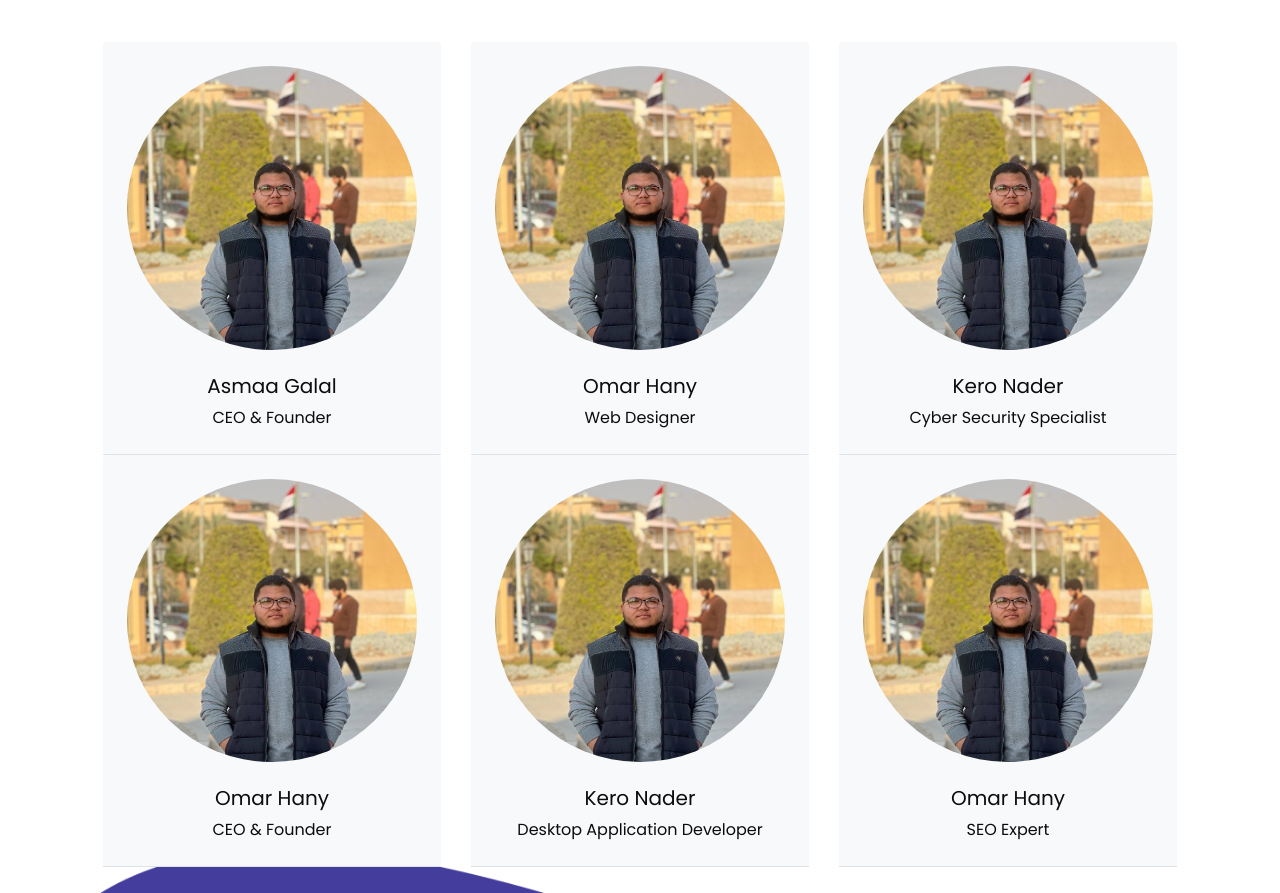
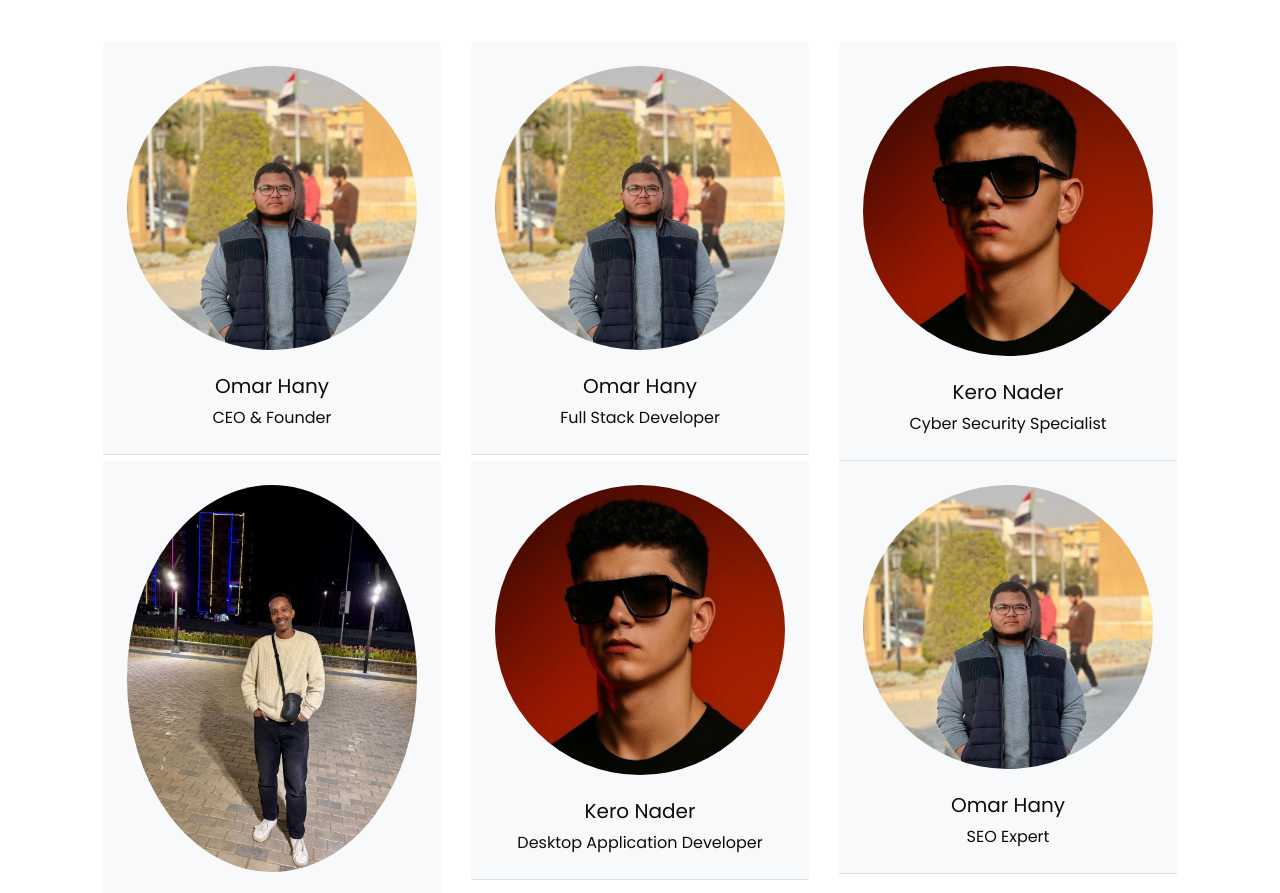
Before and after one commit to OmarHany-sudo/OrcaTech, a plain HTML site: page team.html in a window 1280 px wide. Shown: the part 236-1129 px from the top of the page. Drawn offline with nearby package versions, Linux system fonts and the light colour scheme.

Commit message:
Update team.html
Signed-off-by: Omar hany shalaby <S23511739EG@Std.aou.edu.eg>

```diff
--- a/team.html
+++ b/team.html
@@ -86,8 +86,8 @@
           <div class="col-lg-4 col-md-6 wow fadeInUp" data-wow-delay="0.1s">
               <div class="team-item bg-light rounded">
                   <div class="text-center border-bottom p-4">
-                      <img class="img-fluid rounded-circle mb-4" src="images/omar.jpg" alt="Asmaa Galal">
-                      <h5>Asmaa Galal</h5>
+                      <img class="img-fluid rounded-circle mb-4" src="images/omar.jpg" alt="Omar Hany">
+                      <h5>Omar Hany</h5>
                       <span>CEO & Founder</span>
                   </div>
               </div>
@@ -98,7 +98,7 @@
                   <div class="text-center border-bottom p-4">
                       <img class="img-fluid rounded-circle mb-4" src="images/omar.jpg" alt="Omar Hany">
                       <h5>Omar Hany</h5>
-                      <span>Web Designer</span>
+                      <span>Full Stack Developer</span>
                   </div>
               </div>
           </div>
@@ -106,7 +106,7 @@
           <div class="col-lg-4 col-md-6 wow fadeInUp" data-wow-delay="0.5s">
               <div class="team-item bg-light rounded">
                   <div class="text-center border-bottom p-4">
-                      <img class="img-fluid rounded-circle mb-4" src="images/omar.jpg" alt="Kero Nader">
+                      <img class="img-fluid rounded-circle mb-4" src="images/kero.jpg" alt="Kero Nader">
                       <h5>Kero Nader</h5>
                       <span>Cyber Security Specialist</span>
                   </div>
@@ -116,9 +116,9 @@
           <div class="col-lg-4 col-md-6 wow fadeInUp" data-wow-delay="0.1s">
               <div class="team-item bg-light rounded">
                   <div class="text-center border-bottom p-4">
-                      <img class="img-fluid rounded-circle mb-4" src="images/omar.jpg" alt="Omar Hany">
-                      <h5>Omar Hany</h5>
-                      <span>CEO & Founder</span>
+                      <img class="img-fluid rounded-circle mb-4" src="images/bakr.jpg" alt="bakr othman">
+                      <h5>Bakr Othman</h5>
+                      <span>marketing specialist</span>
                   </div>
               </div>
           </div>
@@ -126,7 +126,7 @@
           <div class="col-lg-4 col-md-6 wow fadeInUp" data-wow-delay="0.3s">
               <div class="team-item bg-light rounded">
                   <div class="text-center border-bottom p-4">
-                      <img class="img-fluid rounded-circle mb-4" src="images/omar.jpg" alt="Kero Nader">
+                      <img class="img-fluid rounded-circle mb-4" src="images/kero.jpg" alt="Kero Nader">
                       <h5>Kero Nader</h5>
                       <span>Desktop Application Developer</span>
                   </div>
```
